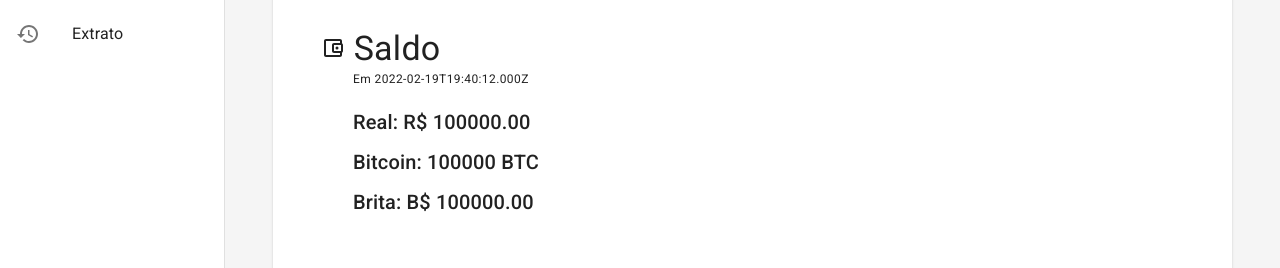
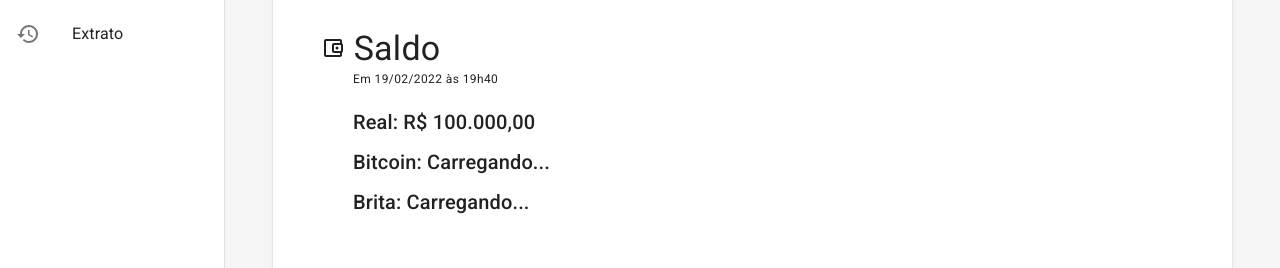
Before and after one commit to phmachado/crypto-wallet, a React (Create React App) app: page /dashboard in a window 1280 px wide. Shown: the part 214-482 px from the top of the page. Built offline with nearby package versions, Linux system fonts and the light colour scheme; no server answers.

Commit message:
feat: conversão do real para btc e brita

```diff
--- a/src/pages/Dashboard/components/Balance/index.tsx
+++ b/src/pages/Dashboard/components/Balance/index.tsx
@@ -1,28 +1,52 @@
 import { AccountBalanceWalletOutlined } from "@mui/icons-material";
 import { Box, Typography } from "@mui/material";
+import { format } from "date-fns";
 
 type Props = {
-  balance: number;
+  real: number;
+  btc: number;
+  brita: number;
 };
 
-export default function Balance({ balance }: Props) {
+export default function Balance({ real, btc, brita }: Props) {
   return (
     <Box sx={{ p: 4, display: "flex", flexDirection: "column" }}>
       <Typography variant="h4">
         <AccountBalanceWalletOutlined /> Saldo
       </Typography>
       <Typography sx={{ px: 4 }} variant="caption">
-        Em {new Date().toISOString()}
+        Em {format(new Date(), "dd/MM/yyyy 'às' HH'h'mm")}
       </Typography>
       <Box sx={{ px: 4, paddingTop: 2 }}>
         <Typography sx={{ marginBottom: 1 }} variant="h6">
-          Real: R$ {balance.toFixed(2)}
+          {real ? (
+            <>
+              Real:{" "}
+              {real.toLocaleString("pt-BR", {
+                style: "currency",
+                currency: "BRL",
+              })}
+            </>
+          ) : (
+            "Carregando..."
+          )}
         </Typography>
         <Typography sx={{ marginBottom: 1 }} variant="h6">
-          Bitcoin: {balance} BTC
+          Bitcoin: {btc ? <>{btc.toFixed(8)} BTC</> : "Carregando..."}
         </Typography>
         <Typography sx={{ marginBottom: 1 }} variant="h6">
-          Brita: B$ {balance.toFixed(2)}
+          Brita:{" "}
+          {brita ? (
+            <>
+              B${" "}
+              {brita.toLocaleString("pt-BR", {
+                minimumFractionDigits: 2,
+                maximumFractionDigits: 2,
+              })}
+            </>
+          ) : (
+            "Carregando..."
+          )}
         </Typography>
       </Box>
     </Box>
--- a/src/pages/Dashboard/index.tsx
+++ b/src/pages/Dashboard/index.tsx
@@ -8,15 +8,23 @@ import AppLayout from "../../components/AppLayout";
 import Balance from "./components/Balance";
 import CurrencyToday from "./components/CurrencyToday";
 
+const balance = 100000;
+
 export default function Dashboard(): JSX.Element {
   const [btc, setBtc] = useState<string>();
   const [btcLastUpdate, setBtcLastUpdate] = useState<number>();
   const [brita, setBrita] = useState<number>();
   const [britaLastUpdate, setBritaLastUpdate] = useState<string>();
-  const queryDate =
-    isSaturday(new Date()) || isSunday(new Date())
-      ? format(subDays(new Date(), 1), "MM-dd-yyyy")
-      : format(new Date(), "MM-dd-yyyy");
+
+  let queryDate = "";
+  if (isSaturday(new Date())) {
+    queryDate = format(subDays(new Date(), 1), "MM-dd-yyyy");
+  }
+  if (isSunday(new Date())) {
+    queryDate = format(subDays(new Date(), 2), "MM-dd-yyyy");
+  } else {
+    queryDate = format(new Date(), "MM-dd-yyyy");
+  }
 
   useEffect(() => {
     async function getBtc() {
@@ -41,6 +49,13 @@ export default function Dashboard(): JSX.Element {
     getBrita();
   }, []);
 
+  function realToBtc(real: number): number {
+    return real / Number(btc);
+  }
+  function realToBrita(real: number): number {
+    return real / Number(brita);
+  }
+
   return (
     <AppLayout>
       <Container maxWidth="lg" sx={{ mb: 4 }}>
@@ -58,7 +73,11 @@ export default function Dashboard(): JSX.Element {
                 flexDirection: "column",
               }}
             >
-              <Balance balance={100000} />
+              <Balance
+                real={balance}
+                btc={realToBtc(balance)}
+                brita={realToBrita(balance)}
+              />
             </Paper>
           </Grid>
           <Grid item xs={12} md={6} lg={6}>
```
